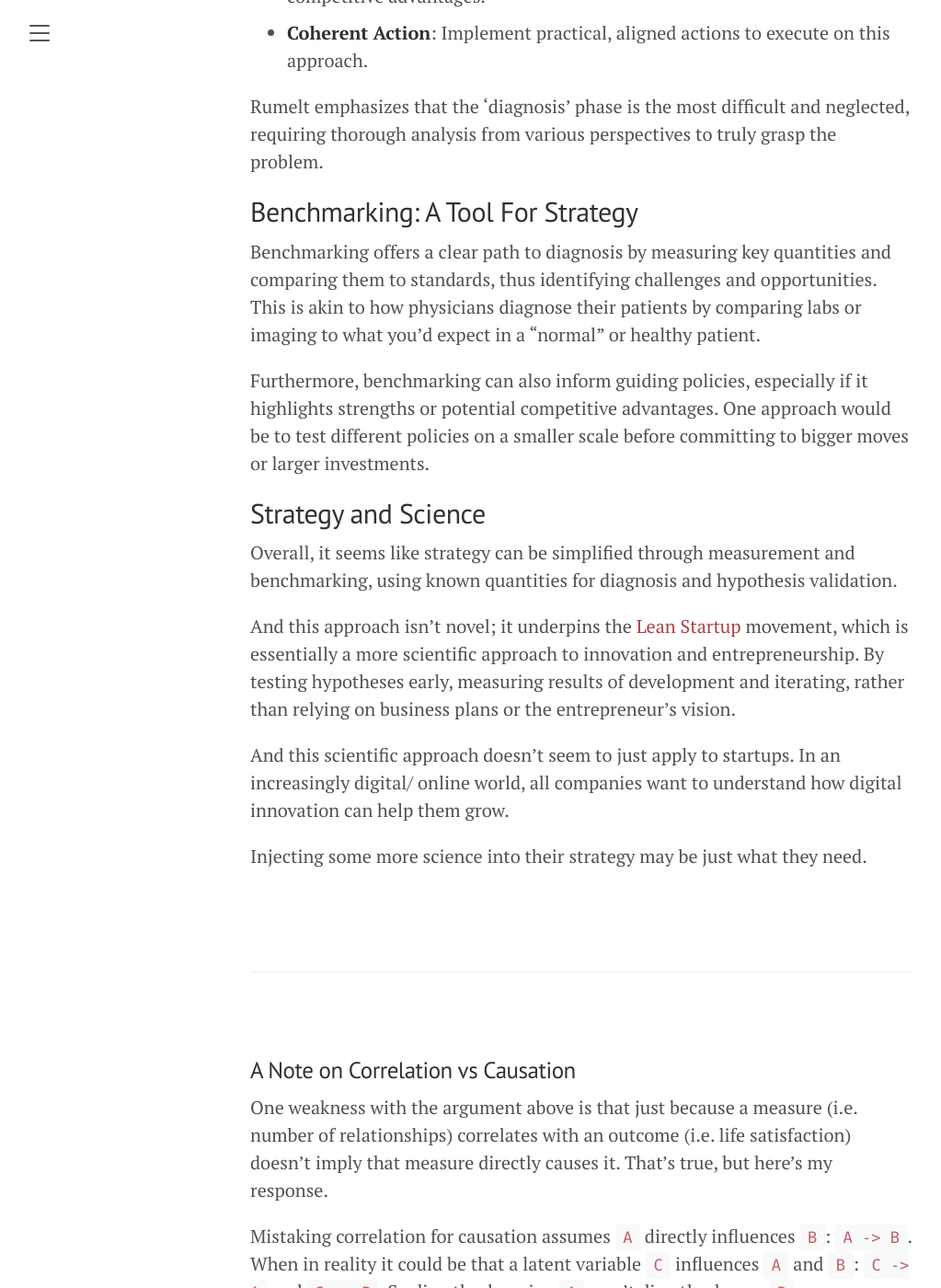
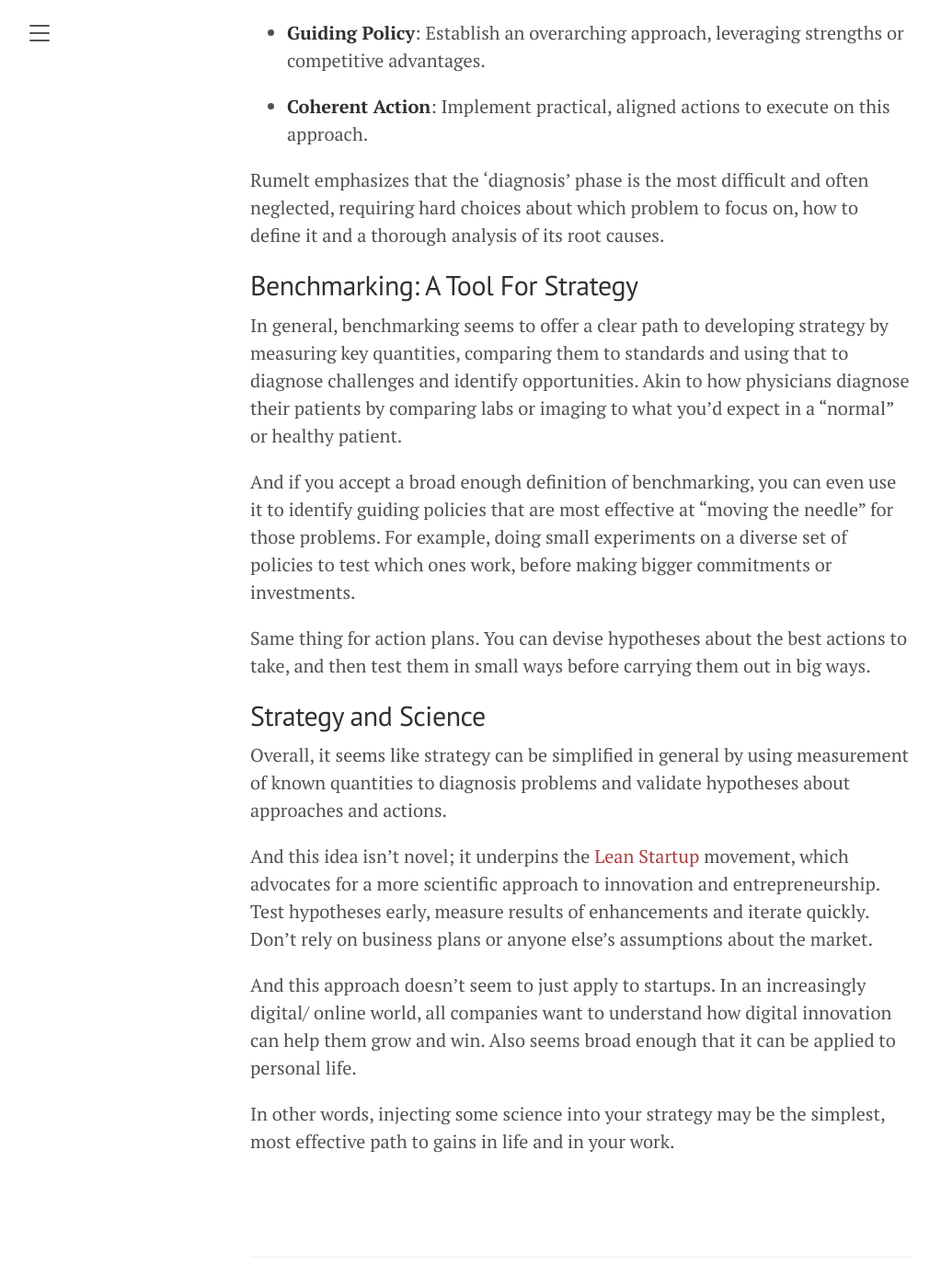
Before and after one commit to tmfarrell/tmfarrell.github.io, a Jekyll site: the page built from _posts/2023-01-29-life_and_strategy.md, in a window 1280 px wide and 1400 px high, scrolled down 2590 px. Shown: the whole window at 92% size, without its empty margins (8-1031 px from the left). Built offline with Jekyll 4.4.1, drawn with Linux system fonts in a browser that asks for light colours; some of the changed text lies outside the part shown.

Commit message:
more updates to strategy post

```diff
--- a/_posts/2023-01-29-life_and_strategy.md
+++ b/_posts/2023-01-29-life_and_strategy.md
@@ -8,56 +8,60 @@
 
 ## Strategy Often Seems Complicated
 
-Harvard Business Review recently published [an interesting article](https://hbr.org/2023/12/use-strategic-thinking-to-create-the-life-you-want) exploring how business strategy principles can enhance personal life.
+Harvard Business Review recently published [an interesting article](https://hbr.org/2023/12/use-strategic-thinking-to-create-the-life-you-want) exploring how business strategy principles can be used to enhance personal life.
 
-However, the author's 7-step process (Why _seven_ steps? Who's got time for that?) and the article's length made it all pretty unusable. I wasn't able to finish the article, let alone apply it to my life.
+However, the author's lengthy 7-step process made it pretty impractical. Their approach seemed overly complicated and not specific enough to be easily actionable, typical of an academic perspective. Wasn't able to finish the article, let alone apply it to my life.
 
-The authors' approach seemed overly complicated, typical of an academic perspective (i.e. MBA types). And it seems like this is the default mode strategy is approached in general.
+And it seems like this is the default mode strategy is talked about in general. (Complicated, impractical and academic.)
 
-## It Doesn't Have To Be
+## But Does It Have To Be?
 
-A more simple, streamlined approach the "Benchmarking" step highlighted in the article. This simplification revolves around a powerful concept: using benchmarking to evaluate your life using specific, measurable factors.
+A more simple, but no less effective, approach could be to focus on the "Benchmarking" step highlighted in the article.
 
 <img src="/assets/img/life_satisfaction_benchmark.png"
      style="display: block; margin-left: auto; margin-right: auto; width: 75%;" />
 
-The overlooked gem in the article is the correlation between life satisfaction and measurable life aspects (like net income, number of friendships, etc.). This correlation allows for an objective assessment of life areas, as opposed to the subjective ranking suggested in the article.
+The overlooked gem here is the correlation between life satisfaction and measurable life aspects (like net income, number of friendships, etc.), effectively a mathematical model of life satisfaction. This allows for an objective assessment of life based on easily-quantified factors, as opposed to the subjective scoring suggested in the article.
 
-By distilling the original 7 steps into 3 clear actions, you can effectively strategize your life improvement:
+By focusing on this model, I think the 7 ill-defined steps can be simplified into 3 clear actions to strategize your life improvement:
 
-1. **Survey Your Life**: Conduct a multiple-choice survey on various life aspects.
+1. **Survey Your Life**: Conduct a multiple-choice survey on various areas of your life.
 
-2. **Benchmark Your Results**: Compare your survey results with models estimating Relative Life Satisfaction (RLS) from these factors, and gauge them against maximum possible RLS in each area.
+2. **Benchmark Your Results**: Use your survey results to estimate your Relative Life Satisfaction (RLS) in those areas, and compare those to the maximum possible RLS in each area.
 
-3. **Strategize**: Identify areas with the most potential RLS gain. Develop a focused action plan to enhance these measurable aspects.
+3. **Strategize**: Identify areas with the most potential RLS gain. Develop a focused action plan to enhance the measurable factors.
 
-**Note**: Check out my simple app designed to facilitate this 3-step process: [https://strategize-life.streamlit.app/](https://strategize-life.streamlit.app/).
+**Note**: Check out this simple app designed to facilitate this 3-step process: [https://strategize-life.streamlit.app/](https://strategize-life.streamlit.app/).
 
 ## The "Diagnose-Guide-Act" Strategy Framework
 
-This benchmarking-centric method also aligns well with Richard Rumelt's "Good Strategy/Bad Strategy" framework, comprising three elements:
+A benchmarking-centric approach also aligns well with the framework Richard Rumelt describes in "Good Strategy/Bad Strategy", comprising of three elements:
 
-- **Diagnosis**: Deeply understand the problem at hand.
+- **Diagnosis**: Deeply understand the problem that you and/ or your organization are trying to solve.
+
 - **Guiding Policy**: Establish an overarching approach, leveraging strengths or competitive advantages.
+
 - **Coherent Action**: Implement practical, aligned actions to execute on this approach.
 
-Rumelt emphasizes that the 'diagnosis' phase is the most difficult and neglected, requiring thorough analysis from various perspectives to truly grasp the problem.
+Rumelt emphasizes that the 'diagnosis' phase is the most difficult and often neglected, requiring hard choices about which problem to focus on, how to define it and a thorough analysis of its root causes.
 
 ## Benchmarking: A Tool For Strategy
 
-Benchmarking offers a clear path to diagnosis by measuring key quantities and comparing them to standards, thus identifying challenges and opportunities. This is akin to how physicians diagnose their patients by comparing labs or imaging to what you'd expect in a "normal" or healthy patient.
+In general, benchmarking seems to offer a clear path to developing strategy by measuring key quantities, comparing them to standards and using that to diagnose challenges and identify opportunities. Akin to how physicians diagnose their patients by comparing labs or imaging to what you'd expect in a "normal" or healthy patient.
 
-Furthermore, benchmarking can also inform guiding policies, especially if it highlights strengths or potential competitive advantages. One approach would be to test different policies on a smaller scale before committing to bigger moves or larger investments.
+And if you accept a broad enough definition of benchmarking, you can even use it to identify guiding policies that are most effective at "moving the needle" for those problems. For example, doing small experiments on a diverse set of policies to test which ones work, before making bigger commitments or investments.
+
+Same thing for action plans. You can devise hypotheses about the best actions to take, and then test them in small ways before carrying them out in big ways.
 
 ## Strategy and Science
 
-Overall, it seems like strategy can be simplified through measurement and benchmarking, using known quantities for diagnosis and hypothesis validation.
+Overall, it seems like strategy can be simplified in general by using measurement of known quantities to diagnosis problems and validate hypotheses about approaches and actions.
 
-And this approach isn't novel; it underpins the [Lean Startup](https://en.wikipedia.org/wiki/Lean_startup) movement, which is essentially a more scientific approach to innovation and entrepreneurship. By testing hypotheses early, measuring results of development and iterating, rather than relying on business plans or the entrepreneur's vision.
+And this idea isn't novel; it underpins the [Lean Startup](https://en.wikipedia.org/wiki/Lean_startup) movement, which advocates for a  more scientific approach to innovation and entrepreneurship. Test hypotheses early, measure results of enhancements and iterate quickly. Don't rely on business plans or anyone else's assumptions about the market.
 
-And this scientific approach doesn't seem to just apply to startups. In an increasingly digital/ online world, all companies want to understand how digital innovation can help them grow.
+And this approach doesn't seem to just apply to startups. In an increasingly digital/ online world, all companies want to understand how digital innovation can help them grow and win. Also seems broad enough that it can be applied to personal life.
 
-Injecting some more science into their strategy may be just what they need.
+In other words, injecting some science into your strategy may be the simplest, most effective path to gains in life and in your work.
 
 
 
@@ -69,14 +73,31 @@
 <br>
 
 
-### A Note on Correlation vs Causation
+## Notes
 
-One weakness with the argument above is that just because a measure (i.e. number of relationships) correlates with an outcome (i.e. life satisfaction) doesn't imply that measure directly causes it. That's true, but here's my response.
 
-Mistaking correlation for causation assumes `A` directly influences `B`: `A -> B`. When in reality it could be that a latent variable `C` influences `A` and `B`: `C -> A` and `C -> B`.  So directly changing `A` won't directly change `B`.
 
-However, for most things, I think we usually know a `C` or a set of potential things that could be `C` that we can try to change in order to affect both `A` and `B`.
+### Correlation vs Causation
 
-For example, in life, if you know you're weak at relationships (i.e. `A`) and you know that good relationships correlate with life satisfaction (i.e. `B`) then you can probably think of a handful of things you could be doing to improve your social or relationship skills (i.e. `C`).
+One weakness with the above is that it mistakes correlation for causation. That is, just because a measure (e.g. number of relationships) correlates with an outcome (e.g. life satisfaction) doesn't mean that measure directly impacts it.
 
-It could be that improving your social skills itself is what really increases your life satisfaction (`C -> B`). But, after the fact, does it really matter whether it was that skill improvement or the better relationships (`A`)? Either way, you're more satisfied.
+True, but it's also not a bad place to start. And here's why:
+
+Mistaking correlation for causation assumes `A` directly influences `B`: `A -> B`. But it could be that a latent variable `C` influences `A` and `B`: `C -> A` and `C -> B`.  So changing `A` won't change `B`.
+
+However, for most things in life, I think we usually know a `C` (or a set of potential things that could be `C`) that we could change to affect or improve both `A` and `B`.
+
+For example, if you know you're weak at relationships ( `A`) and you know that good relationships correlate with life satisfaction (`B`) then you can probably think of a handful of things you could be doing to improve your social or relationship skills (`C`).
+
+In reality, it could be that improving your social skills itself is what really increases your life satisfaction (`C -> B`). But does it really matter whether it was that skill improvement (`C`) or the better relationships (`A`) that improved your life? Either way, you're more satisfied.
+
+
+### Operational Excellence vs Strategy
+
+Another rebuttal to an emphasis on benchmarking and measurement in strategy development would be [Micheal Porter's take on strategy](https://hbr.org/1996/11/what-is-strategy), where he argues that operational excellence (by benchmarking or other means) is not a substitute for strategic thinking.
+
+Except that he also argues there are only 2 generic strategies in business: cost leadership and differientiation. And, for cost leadership, it seems like operational excellence should be at the heart of that generic strategy. Benchmarking against industry standard production costs seems like a key activity.
+
+There is also an argument to be made (again, if you take benchmarking more broadly as measurement) that--as the business world becomes increasingly online, with all the experiments that can be run and data that can be generated--a more scientific approach to differientiation would also be a key and powerful activity.
+
+More on this for another post.
```
